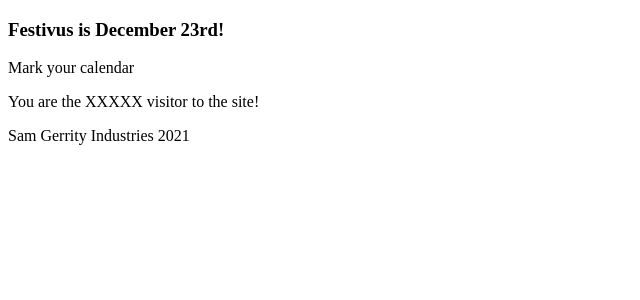
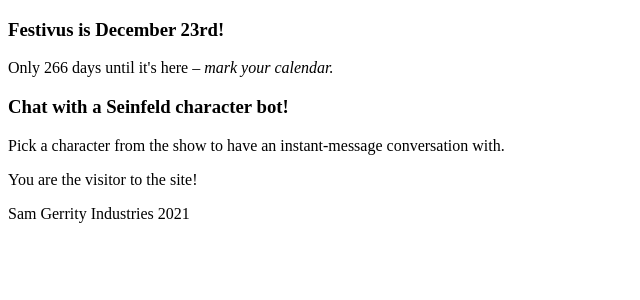
Before and after one commit to s-gerrity/seinfeld-site, a Flask app: page / in a window 1280 px wide. Shown: the part 152-452 px from the top of the page, without its empty margins (0-640 px from the left). Run offline with Flask 2, Linux system fonts and the light colour scheme.

Commit message:
Days left works

```diff
--- a/model.py
+++ b/model.py
@@ -1,10 +1,10 @@
 """Models for The Ultimate Seinfeld Experience."""
 
 from flask_sqlalchemy import SQLAlchemy
+import arrow
 
 db = SQLAlchemy()
 
-# route needs to be defined. XXXX placeholder. db named ultimate
 def connect_to_db(flask_app, db_uri='postgresql:///ultimate', echo=True):
     flask_app.config['SQLALCHEMY_DATABASE_URI'] = db_uri
     flask_app.config['SQLALCHEMY_ECHO'] = echo
--- a/server.py
+++ b/server.py
@@ -3,19 +3,22 @@
 
 from flask import (Flask, render_template, request)
 from model import connect_to_db
+import arrow
 
 app = Flask(__name__)
-# What is the app secret key? Do I need it?
-    # secret keys are for sessions, might not need on this project
-    # this is usually generated and imported, not shared on github
-# app.secret_key = "dev"
 
 
 @app.route ('/')
 def homepage():
-    """Go to homepage."""
+    """Go to homepage. Loads countdown to Festivus."""
 
-    return render_template('homepage.html')
+    todays_date = arrow.now('US/Pacific')
+    festivus_date = arrow.get(2021, 12, 23)
+    days_left = festivus_date - todays_date
+
+    return render_template('homepage.html',
+                            days_left=days_left.days)
+
 
 
 if __name__ == '__main__':
--- a/templates/homepage.html
+++ b/templates/homepage.html
@@ -8,23 +8,34 @@
 </header>
 
 <body>
+    <!-- Routes have not been made yet -->
     <nav class="nav-bar">
         <ol>
-            <!-- Routes have not been made yet -->
+
             <li><a href="/bot"></a>Character Bot</a></li>
             <li><a href="/where-are-they-now">Where Are They Now?</a></li>
             <li><a href="/clips">Non-stop Seinfeld Clips</a></li>
             <li><a href="food-locator">SeinFood Locator</a></li>
         </ol>
     </nav>
+    <div class="countdown">
+        <h3>Festivus is December 23rd!</h3>
+            <p>Only<span id="days-left"> {{  days_left  }}</span> days until it's here <em>– mark your calendar.</em></p>
+    </div>
 
-<h3>Festivus is December 23rd!</h3>
-<p>Mark your calendar</p>
+    <div class="bot-chat">
+        <h3>Chat with a Seinfeld character bot!</h3>
+            <p>Pick a character from the show to have an instant-message conversation with.</p>
+        <form>
+
+        </form>
+
+    </div>
 
 </body>
 
 <footer>
-    <p>You are the XXXXX visitor to the site!</p>
+    <p>You are the visitor to the site!</p>
     <p>Sam Gerrity Industries 2021</p>
 </footer>
 
```
